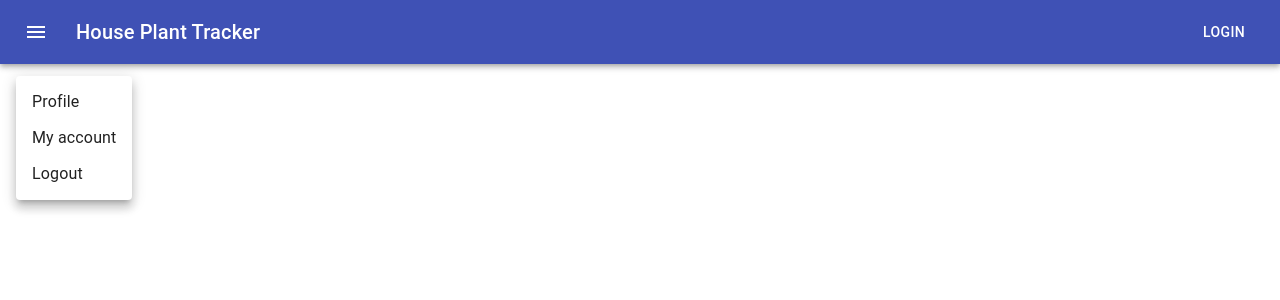
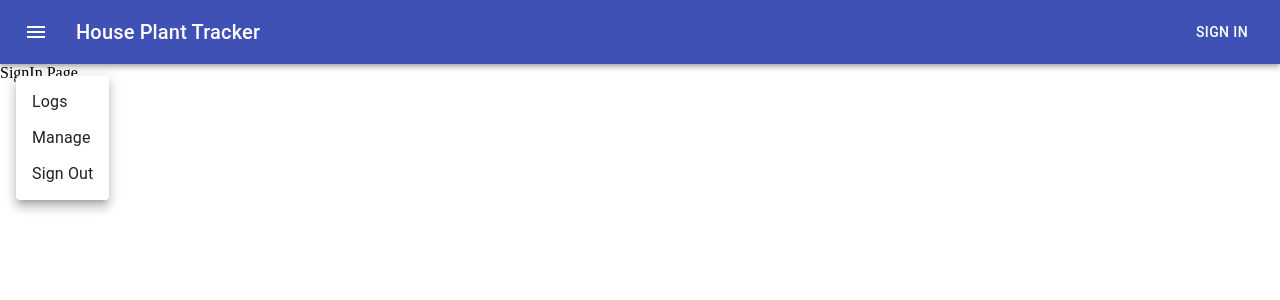
Before and after one commit to ekonine/plant-tracker-v2, a React (Create React App) app: page /signin in a window 1280 px wide. Both pictures are taken after a click on the button "menu". Shown: the top 300 px of the page. Built offline with nearby package versions, Linux system fonts and the light colour scheme.

Commit message:
add sign-in page and edit menu

```diff
--- a/src/App.js
+++ b/src/App.js
@@ -3,6 +3,7 @@ import NavBar from './components/nav-bar/nav-bar.component.jsx';
 import Home from './pages/home/home.page.jsx';
 import Manage from './pages/manage/manage.page.jsx';
 import Logs from './pages/log/log.page.jsx';
+import SignIn from './pages/sign-in/sign-in.page.jsx';
 import {Switch, Route} from 'react-router-dom';
 
 function App() {
@@ -19,6 +20,9 @@ function App() {
         <Route path="/logs">
           <Logs />
         </Route>
+        <Route path="/signin">
+          <SignIn />
+        </Route>
       </Switch>
     </div>
   );
--- a/src/components/nav-bar/nav-bar.component.jsx
+++ b/src/components/nav-bar/nav-bar.component.jsx
@@ -59,14 +59,14 @@ export default function ButtonAppBar() {
             keepMounted
             open={Boolean(anchorEl)}
             onClose={handleClose}>
-            <MenuItem onClick={handleClose}>Profile</MenuItem>
-            <MenuItem onClick={handleClose}>My account</MenuItem>
-            <MenuItem onClick={handleClose}>Logout</MenuItem>
+            <MenuItem onClick={handleClose}>Logs</MenuItem>
+            <MenuItem onClick={handleClose}>Manage</MenuItem>
+            <MenuItem onClick={handleClose}>Sign Out</MenuItem>
           </Menu>
           <Typography variant="h6" className={classes.title}>
             House Plant Tracker
           </Typography>
-          <Button color="inherit">Login</Button>
+          <Button color="inherit">Sign In</Button>
         </Toolbar>
       </AppBar>
     </div>
--- /dev/null
+++ b/src/pages/sign-in/sign-in.page.jsx
@@ -0,0 +1,9 @@
+import React from 'react';
+
+export default function SignIn() {
+  return(
+    <div>
+      SignIn Page
+    </div>
+  );
+}
```
Also changed, not shown: 2 other files (tests, documents, lock files or other folders).
